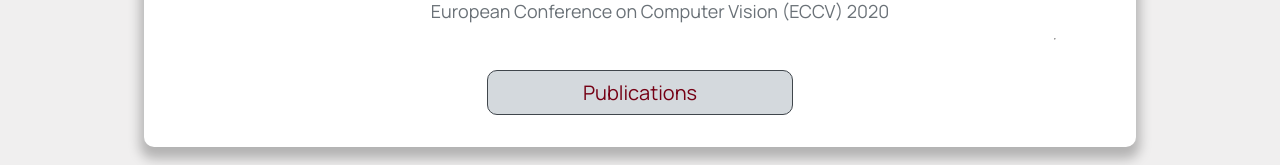
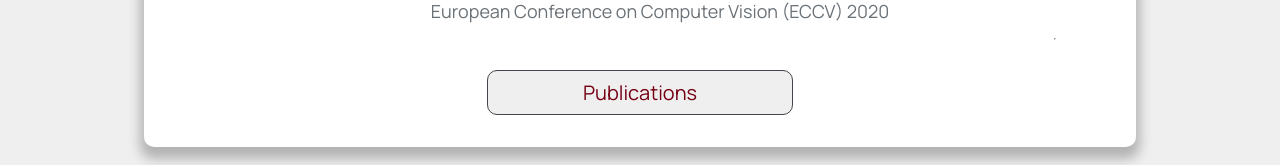
Before and after one commit to AliseenaD/Katabi-Lab-Website, a React (Create React App) app: page / in a window 1280 px wide. In both pictures the pointer is over the link 640 px from the left and 2167 px from the top of the page. Shown: the part 2075-2240 px from the top of the page. Built offline with nearby package versions, Linux system fonts and the light colour scheme.

Commit message:
Minor coloring changes

```diff
--- a/src/styles/componentStyles.css
+++ b/src/styles/componentStyles.css
@@ -87,7 +87,7 @@ SELECT PUBLICATIONS STYLES
 }
 
 .button:hover {
-    background-color: #d4d9dd;
+    background-color: #f0efef;
 }
 
 /*
@@ -168,7 +168,7 @@ BANNER IMAGE STYLES
     font-size: 6rem; /* Adjust as needed */
     font-weight: bold;
     text-transform: uppercase;
-    color: #f6f6f6;
+    color: #f0efef;
     background-color: black;
     mix-blend-mode: screen;
     padding: 0.5rem 1rem;
```
